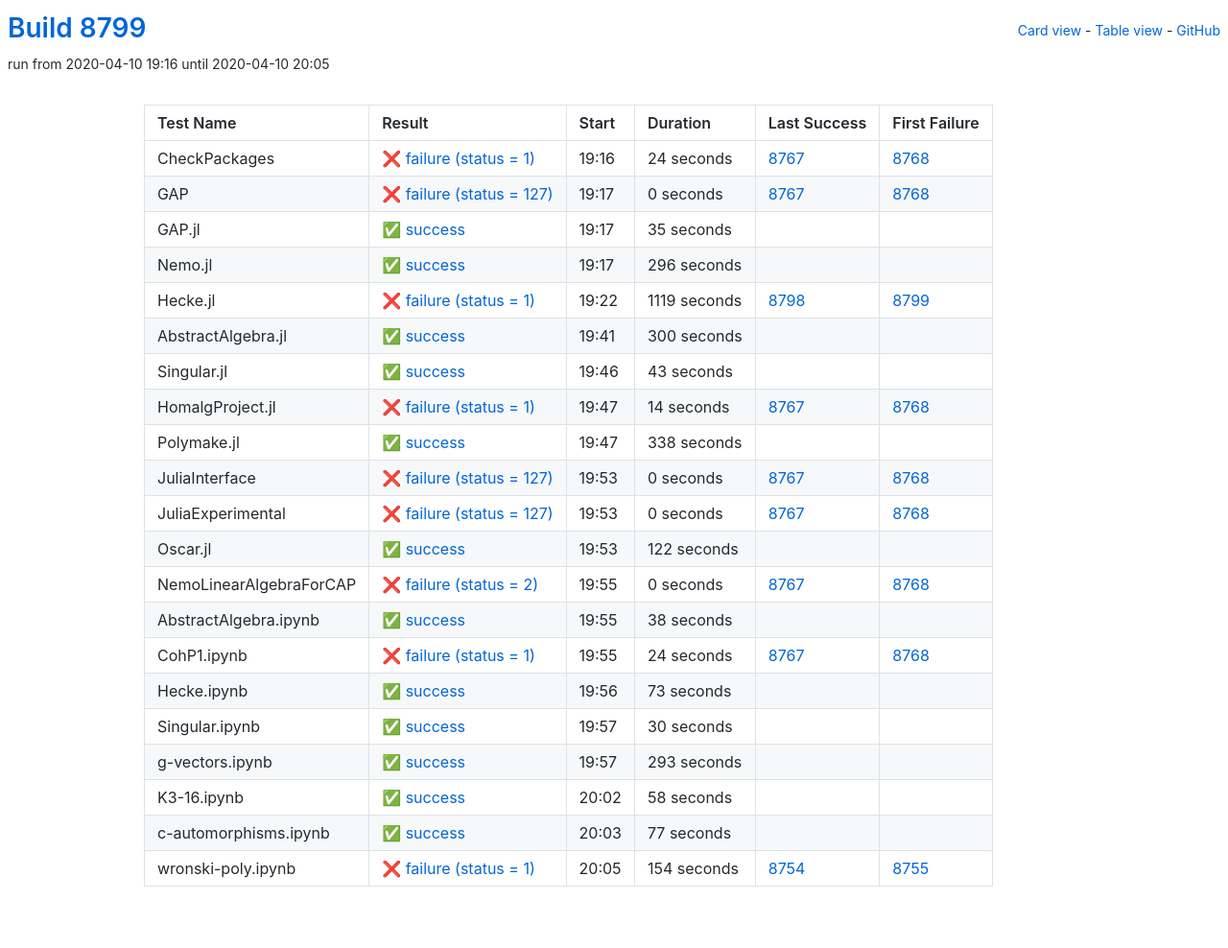
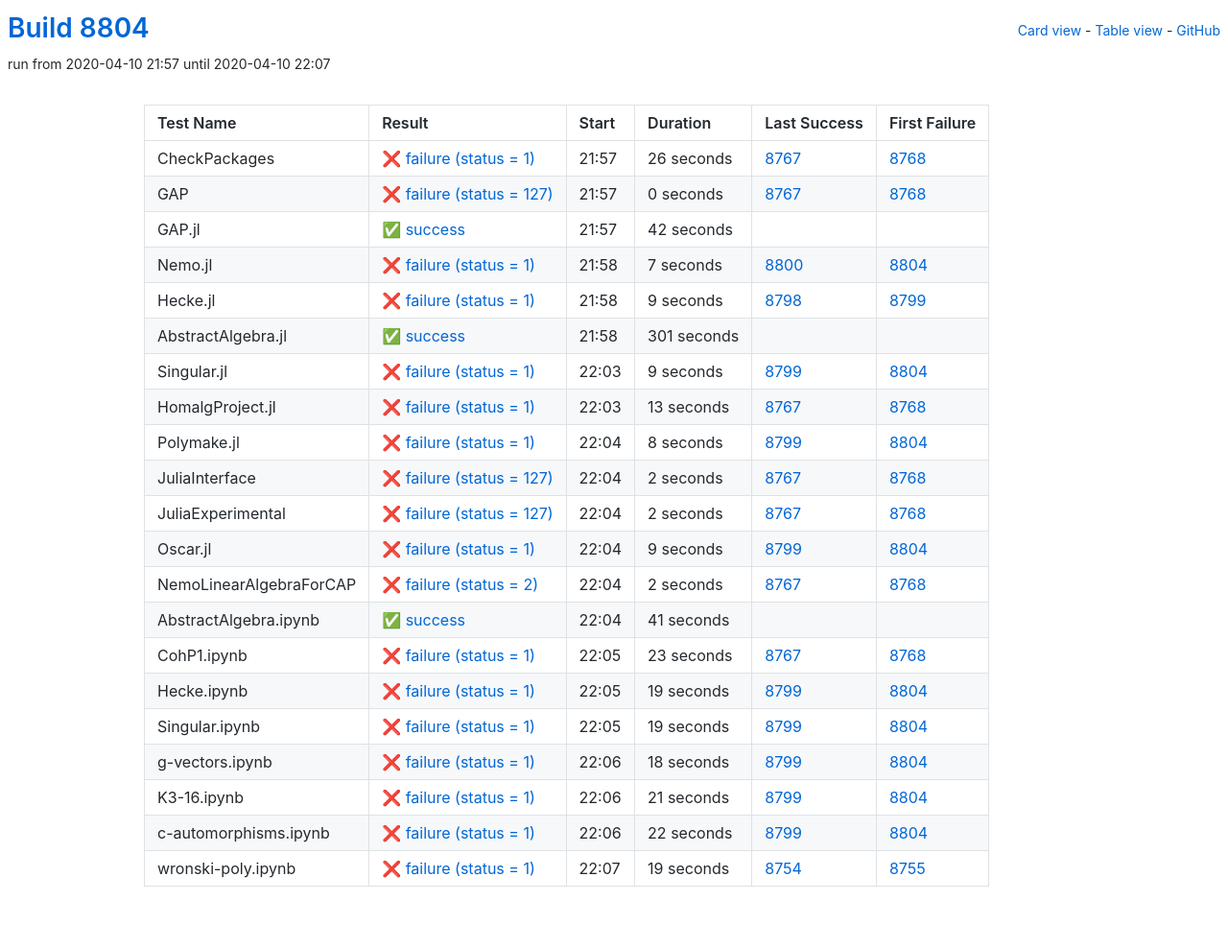
Before and after one commit to oscar-system/oscar-ci-status, a Jekyll site: the page built from table.html, in a window 1280 px wide. Shown: the whole page at 96% size. Built offline with Jekyll 4.4.1, drawn with Linux system fonts in a browser that asks for light colours.

Commit message:
Build 8804

```diff
--- a/_data/ci.yml
+++ b/_data/ci.yml
@@ -1,16 +1,16 @@
-build: 8799
-build_url: https://oscarci.mathematik.uni-kl.de/job/oscar/8799/
+build: 8804
+build_url: https://oscarci.mathematik.uni-kl.de/job/oscar/8804/
 job: oscar
 tests:
-- duration: 24
+- duration: 26
   exitcode: 1
   first_failure: 8768
   first_failure_url: https://oscarci.mathematik.uni-kl.de/job/oscar/8768/
   last_success: 8767
   last_success_url: https://oscarci.mathematik.uni-kl.de/job/oscar/8767/
-  log: https://oscarci.mathematik.uni-kl.de/job/oscar/8799/artifact/logs/build-8799/CheckPackages.log
+  log: https://oscarci.mathematik.uni-kl.de/job/oscar/8804/artifact/logs/build-8804/CheckPackages.log
   name: CheckPackages
-  start: 2020-04-10 19:16
+  start: 2020-04-10 21:57
   status: failure
   success: false
 - duration: 0
@@ -19,217 +19,217 @@
   first_failure_url: https://oscarci.mathematik.uni-kl.de/job/oscar/8768/
   last_success: 8767
   last_success_url: https://oscarci.mathematik.uni-kl.de/job/oscar/8767/
-  log: https://oscarci.mathematik.uni-kl.de/job/oscar/8799/artifact/logs/build-8799/GAP.log
+  log: https://oscarci.mathematik.uni-kl.de/job/oscar/8804/artifact/logs/build-8804/GAP.log
   name: GAP
-  start: 2020-04-10 19:17
+  start: 2020-04-10 21:57
   status: failure
   success: false
-- duration: 35
+- duration: 42
   exitcode: 0
   first_failure: false
   first_failure_url: null
   last_success: false
   last_success_url: null
-  log: https://oscarci.mathematik.uni-kl.de/job/oscar/8799/artifact/logs/build-8799/GAP.jl.log
+  log: https://oscarci.mathematik.uni-kl.de/job/oscar/8804/artifact/logs/build-8804/GAP.jl.log
   name: GAP.jl
-  start: 2020-04-10 19:17
+  start: 2020-04-10 21:57
   status: success
   success: true
-- duration: 296
+- duration: 7
+  exitcode: 1
+  first_failure: 8804
+  first_failure_url: https://oscarci.mathematik.uni-kl.de/job/oscar/8804/
+  last_success: 8800
+  last_success_url: https://oscarci.mathematik.uni-kl.de/job/oscar/8800/
+  log: https://oscarci.mathematik.uni-kl.de/job/oscar/8804/artifact/logs/build-8804/Nemo.jl.log
+  name: Nemo.jl
+  start: 2020-04-10 21:58
+  status: failure
+  success: false
+- duration: 9
+  exitcode: 1
+  first_failure: 8799
+  first_failure_url: https://oscarci.mathematik.uni-kl.de/job/oscar/8799/
+  last_success: 8798
+  last_success_url: https://oscarci.mathematik.uni-kl.de/job/oscar/8798/
+  log: https://oscarci.mathematik.uni-kl.de/job/oscar/8804/artifact/logs/build-8804/Hecke.jl.log
+  name: Hecke.jl
+  start: 2020-04-10 21:58
+  status: failure
+  success: false
+- duration: 301
   exitcode: 0
   first_failure: false
   first_failure_url: null
   last_success: false
   last_success_url: null
-  log: https://oscarci.mathematik.uni-kl.de/job/oscar/8799/artifact/logs/build-8799/Nemo.jl.log
-  name: Nemo.jl
-  start: 2020-04-10 19:17
+  log: https://oscarci.mathematik.uni-kl.de/job/oscar/8804/artifact/logs/build-8804/AbstractAlgebra.jl.log
+  name: AbstractAlgebra.jl
+  start: 2020-04-10 21:58
   status: success
   success: true
-- duration: 1119
+- duration: 9
   exitcode: 1
-  first_failure: 8799
-  first_failure_url: https://oscarci.mathematik.uni-kl.de/job/oscar/8799/
-  last_success: 8798
-  last_success_url: https://oscarci.mathematik.uni-kl.de/job/oscar/8798/
-  log: https://oscarci.mathematik.uni-kl.de/job/oscar/8799/artifact/logs/build-8799/Hecke.jl.log
-  name: Hecke.jl
-  start: 2020-04-10 19:22
+  first_failure: 8804
+  first_failure_url: https://oscarci.mathematik.uni-kl.de/job/oscar/8804/
+  last_success: 8799
+  last_success_url: https://oscarci.mathematik.uni-kl.de/job/oscar/8799/
+  log: https://oscarci.mathematik.uni-kl.de/job/oscar/8804/artifact/logs/build-8804/Singular.jl.log
+  name: Singular.jl
+  start: 2020-04-10 22:03
   status: failure
   success: false
-- duration: 300
+- duration: 13
+  exitcode: 1
+  first_failure: 8768
+  first_failure_url: https://oscarci.mathematik.uni-kl.de/job/oscar/8768/
+  last_success: 8767
+  last_success_url: https://oscarci.mathematik.uni-kl.de/job/oscar/8767/
+  log: https://oscarci.mathematik.uni-kl.de/job/oscar/8804/artifact/logs/build-8804/HomalgProject.jl.log
+  name: HomalgProject.jl
+  start: 2020-04-10 22:03
+  status: failure
+  success: false
+- duration: 8
+  exitcode: 1
+  first_failure: 8804
+  first_failure_url: https://oscarci.mathematik.uni-kl.de/job/oscar/8804/
+  last_success: 8799
+  last_success_url: https://oscarci.mathematik.uni-kl.de/job/oscar/8799/
+  log: https://oscarci.mathematik.uni-kl.de/job/oscar/8804/artifact/logs/build-8804/Polymake.jl.log
+  name: Polymake.jl
+  start: 2020-04-10 22:04
+  status: failure
+  success: false
+- duration: 2
+  exitcode: 127
+  first_failure: 8768
+  first_failure_url: https://oscarci.mathematik.uni-kl.de/job/oscar/8768/
+  last_success: 8767
+  last_success_url: https://oscarci.mathematik.uni-kl.de/job/oscar/8767/
+  log: https://oscarci.mathematik.uni-kl.de/job/oscar/8804/artifact/logs/build-8804/JuliaInterface.log
+  name: JuliaInterface
+  start: 2020-04-10 22:04
+  status: failure
+  success: false
+- duration: 2
+  exitcode: 127
+  first_failure: 8768
+  first_failure_url: https://oscarci.mathematik.uni-kl.de/job/oscar/8768/
+  last_success: 8767
+  last_success_url: https://oscarci.mathematik.uni-kl.de/job/oscar/8767/
+  log: https://oscarci.mathematik.uni-kl.de/job/oscar/8804/artifact/logs/build-8804/JuliaExperimental.log
+  name: JuliaExperimental
+  start: 2020-04-10 22:04
+  status: failure
+  success: false
+- duration: 9
+  exitcode: 1
+  first_failure: 8804
+  first_failure_url: https://oscarci.mathematik.uni-kl.de/job/oscar/8804/
+  last_success: 8799
+  last_success_url: https://oscarci.mathematik.uni-kl.de/job/oscar/8799/
+  log: https://oscarci.mathematik.uni-kl.de/job/oscar/8804/artifact/logs/build-8804/Oscar.jl.log
+  name: Oscar.jl
+  start: 2020-04-10 22:04
+  status: failure
+  success: false
+- duration: 2
+  exitcode: 2
+  first_failure: 8768
+  first_failure_url: https://oscarci.mathematik.uni-kl.de/job/oscar/8768/
+  last_success: 8767
+  last_success_url: https://oscarci.mathematik.uni-kl.de/job/oscar/8767/
+  log: https://oscarci.mathematik.uni-kl.de/job/oscar/8804/artifact/logs/build-8804/NemoLinearAlgebraForCAP.log
+  name: NemoLinearAlgebraForCAP
+  start: 2020-04-10 22:04
+  status: failure
+  success: false
+- duration: 41
   exitcode: 0
   first_failure: false
   first_failure_url: null
   last_success: false
   last_success_url: null
-  log: https://oscarci.mathematik.uni-kl.de/job/oscar/8799/artifact/logs/build-8799/AbstractAlgebra.jl.log
-  name: AbstractAlgebra.jl
-  start: 2020-04-10 19:41
+  log: https://oscarci.mathematik.uni-kl.de/job/oscar/8804/artifact/logs/build-8804/AbstractAlgebra.ipynb.log
+  name: AbstractAlgebra.ipynb
+  start: 2020-04-10 22:04
   status: success
   success: true
-- duration: 43
-  exitcode: 0
-  first_failure: false
-  first_failure_url: null
-  last_success: false
-  last_success_url: null
-  log: https://oscarci.mathematik.uni-kl.de/job/oscar/8799/artifact/logs/build-8799/Singular.jl.log
-  name: Singular.jl
-  start: 2020-04-10 19:46
-  status: success
-  success: true
-- duration: 14
+- duration: 23
   exitcode: 1
   first_failure: 8768
   first_failure_url: https://oscarci.mathematik.uni-kl.de/job/oscar/8768/
   last_success: 8767
   last_success_url: https://oscarci.mathematik.uni-kl.de/job/oscar/8767/
-  log: https://oscarci.mathematik.uni-kl.de/job/oscar/8799/artifact/logs/build-8799/HomalgProject.jl.log
-  name: HomalgProject.jl
-  start: 2020-04-10 19:47
+  log: https://oscarci.mathematik.uni-kl.de/job/oscar/8804/artifact/logs/build-8804/CohP1.ipynb.log
+  name: CohP1.ipynb
+  start: 2020-04-10 22:05
   status: failure
   success: false
-- duration: 338
-  exitcode: 0
-  first_failure: false
-  first_failure_url: null
-  last_success: false
-  last_success_url: null
-  log: https://oscarci.mathematik.uni-kl.de/job/oscar/8799/artifact/logs/build-8799/Polymake.jl.log
-  name: Polymake.jl
-  start: 2020-04-10 19:47
-  status: success
-  success: true
-- duration: 0
-  exitcode: 127
-  first_failure: 8768
-  first_failure_url: https://oscarci.mathematik.uni-kl.de/job/oscar/8768/
-  last_success: 8767
-  last_success_url: https://oscarci.mathematik.uni-kl.de/job/oscar/8767/
-  log: https://oscarci.mathematik.uni-kl.de/job/oscar/8799/artifact/logs/build-8799/JuliaInterface.log
-  name: JuliaInterface
-  start: 2020-04-10 19:53
+- duration: 19
+  exitcode: 1
+  first_failure: 8804
+  first_failure_url: https://oscarci.mathematik.uni-kl.de/job/oscar/8804/
+  last_success: 8799
+  last_success_url: https://oscarci.mathematik.uni-kl.de/job/oscar/8799/
+  log: https://oscarci.mathematik.uni-kl.de/job/oscar/8804/artifact/logs/build-8804/Hecke.ipynb.log
+  name: Hecke.ipynb
+  start: 2020-04-10 22:05
   status: failure
   success: false
-- duration: 0
-  exitcode: 127
-  first_failure: 8768
-  first_failure_url: https://oscarci.mathematik.uni-kl.de/job/oscar/8768/
-  last_success: 8767
-  last_success_url: https://oscarci.mathematik.uni-kl.de/job/oscar/8767/
-  log: https://oscarci.mathematik.uni-kl.de/job/oscar/8799/artifact/logs/build-8799/JuliaExperimental.log
-  name: JuliaExperimental
-  start: 2020-04-10 19:53
+- duration: 19
+  exitcode: 1
+  first_failure: 8804
+  first_failure_url: https://oscarci.mathematik.uni-kl.de/job/oscar/8804/
+  last_success: 8799
+  last_success_url: https://oscarci.mathematik.uni-kl.de/job/oscar/8799/
+  log: https://oscarci.mathematik.uni-kl.de/job/oscar/8804/artifact/logs/build-8804/Singular.ipynb.log
+  name: Singular.ipynb
+  start: 2020-04-10 22:05
   status: failure
   success: false
-- duration: 122
-  exitcode: 0
-  first_failure: false
-  first_failure_url: null
-  last_success: false
-  last_success_url: null
-  log: https://oscarci.mathematik.uni-kl.de/job/oscar/8799/artifact/logs/build-8799/Oscar.jl.log
-  name: Oscar.jl
-  start: 2020-04-10 19:53
-  status: success
-  success: true
-- duration: 0
-  exitcode: 2
-  first_failure: 8768
-  first_failure_url: https://oscarci.mathematik.uni-kl.de/job/oscar/8768/
-  last_success: 8767
-  last_success_url: https://oscarci.mathematik.uni-kl.de/job/oscar/8767/
-  log: https://oscarci.mathematik.uni-kl.de/job/oscar/8799/artifact/logs/build-8799/NemoLinearAlgebraForCAP.log
-  name: NemoLinearAlgebraForCAP
-  start: 2020-04-10 19:55
+- duration: 18
+  exitcode: 1
+  first_failure: 8804
+  first_failure_url: https://oscarci.mathematik.uni-kl.de/job/oscar/8804/
+  last_success: 8799
+  last_success_url: https://oscarci.mathematik.uni-kl.de/job/oscar/8799/
+  log: https://oscarci.mathematik.uni-kl.de/job/oscar/8804/artifact/logs/build-8804/g-vectors.ipynb.log
+  name: g-vectors.ipynb
+  start: 2020-04-10 22:06
   status: failure
   success: false
-- duration: 38
-  exitcode: 0
-  first_failure: false
-  first_failure_url: null
-  last_success: false
-  last_success_url: null
-  log: https://oscarci.mathematik.uni-kl.de/job/oscar/8799/artifact/logs/build-8799/AbstractAlgebra.ipynb.log
-  name: AbstractAlgebra.ipynb
-  start: 2020-04-10 19:55
-  status: success
-  success: true
-- duration: 24
+- duration: 21
   exitcode: 1
-  first_failure: 8768
-  first_failure_url: https://oscarci.mathematik.uni-kl.de/job/oscar/8768/
-  last_success: 8767
-  last_success_url: https://oscarci.mathematik.uni-kl.de/job/oscar/8767/
-  log: https://oscarci.mathematik.uni-kl.de/job/oscar/8799/artifact/logs/build-8799/CohP1.ipynb.log
-  name: CohP1.ipynb
-  start: 2020-04-10 19:55
+  first_failure: 8804
+  first_failure_url: https://oscarci.mathematik.uni-kl.de/job/oscar/8804/
+  last_success: 8799
+  last_success_url: https://oscarci.mathematik.uni-kl.de/job/oscar/8799/
+  log: https://oscarci.mathematik.uni-kl.de/job/oscar/8804/artifact/logs/build-8804/K3-16.ipynb.log
+  name: K3-16.ipynb
+  start: 2020-04-10 22:06
   status: failure
   success: false
-- duration: 73
-  exitcode: 0
-  first_failure: false
-  first_failure_url: null
-  last_success: false
-  last_success_url: null
-  log: https://oscarci.mathematik.uni-kl.de/job/oscar/8799/artifact/logs/build-8799/Hecke.ipynb.log
-  name: Hecke.ipynb
-  start: 2020-04-10 19:56
-  status: success
-  success: true
-- duration: 30
-  exitcode: 0
-  first_failure: false
-  first_failure_url: null
-  last_success: false
-  last_success_url: null
-  log: https://oscarci.mathematik.uni-kl.de/job/oscar/8799/artifact/logs/build-8799/Singular.ipynb.log
-  name: Singular.ipynb
-  start: 2020-04-10 19:57
-  status: success
-  success: true
-- duration: 293
-  exitcode: 0
-  first_failure: false
-  first_failure_url: null
-  last_success: false
-  last_success_url: null
-  log: https://oscarci.mathematik.uni-kl.de/job/oscar/8799/artifact/logs/build-8799/g-vectors.ipynb.log
-  name: g-vectors.ipynb
-  start: 2020-04-10 19:57
-  status: success
-  success: true
-- duration: 58
-  exitcode: 0
-  first_failure: false
-  first_failure_url: null
-  last_success: false
-  last_success_url: null
-  log: https://oscarci.mathematik.uni-kl.de/job/oscar/8799/artifact/logs/build-8799/K3-16.ipynb.log
-  name: K3-16.ipynb
-  start: 2020-04-10 20:02
-  status: success
-  success: true
-- duration: 77
-  exitcode: 0
-  first_failure: false
-  first_failure_url: null
-  last_success: false
-  last_success_url: null
-  log: https://oscarci.mathematik.uni-kl.de/job/oscar/8799/artifact/logs/build-8799/c-automorphisms.ipynb.log
+- duration: 22
+  exitcode: 1
+  first_failure: 8804
+  first_failure_url: https://oscarci.mathematik.uni-kl.de/job/oscar/8804/
+  last_success: 8799
+  last_success_url: https://oscarci.mathematik.uni-kl.de/job/oscar/8799/
+  log: https://oscarci.mathematik.uni-kl.de/job/oscar/8804/artifact/logs/build-8804/c-automorphisms.ipynb.log
   name: c-automorphisms.ipynb
-  start: 2020-04-10 20:03
-  status: success
-  success: true
-- duration: 154
+  start: 2020-04-10 22:06
+  status: failure
+  success: false
+- duration: 19
   exitcode: 1
   first_failure: 8755
   first_failure_url: https://oscarci.mathematik.uni-kl.de/job/oscar/8755/
   last_success: 8754
   last_success_url: https://oscarci.mathematik.uni-kl.de/job/oscar/8754/
-  log: https://oscarci.mathematik.uni-kl.de/job/oscar/8799/artifact/logs/build-8799/wronski-poly.ipynb.log
+  log: https://oscarci.mathematik.uni-kl.de/job/oscar/8804/artifact/logs/build-8804/wronski-poly.ipynb.log
   name: wronski-poly.ipynb
-  start: 2020-04-10 20:05
+  start: 2020-04-10 22:07
   status: failure
   success: false
```
Also changed, not shown: README.md.
